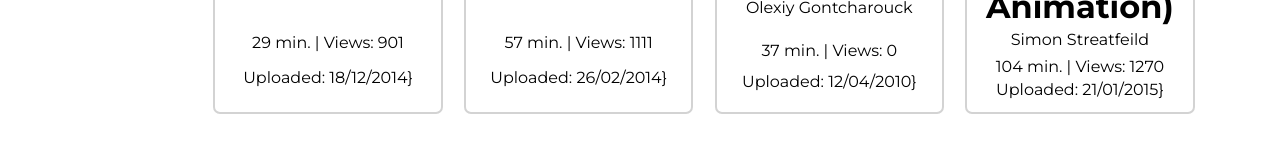
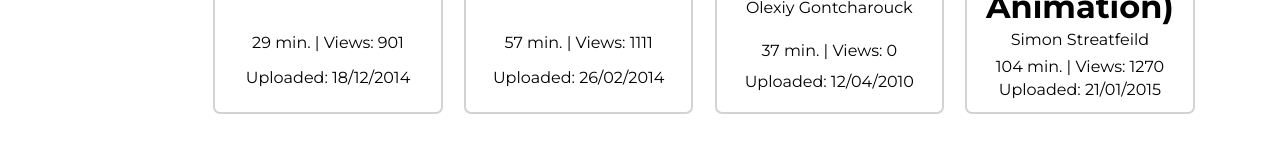
Before and after one commit to aldairbalanzar/SERP, a React (Create React App) app: page / in a window 1280 px wide. Shown: the part 615-757 px from the top of the page. Built offline with nearby package versions, Linux system fonts and the light colour scheme.

Commit message:
Update Card.js

```diff
--- a/src/components/Card.js
+++ b/src/components/Card.js
@@ -19,7 +19,7 @@ function Card({ video }) {
             <h3 className="card-username">{user.name}</h3>
             <div className="card-stats-container">
                 <h4 className="card-data">{duration} min. | Views: {stats.plays ? stats.plays : 0}</h4>
-                <h4 className="card-data">Uploaded: {`${date[2].slice(0, 2)}/${date[1]}/${date[0]}}`}</h4>
+                <h4 className="card-data">Uploaded: {`${date[2].slice(0, 2)}/${date[1]}/${date[0]}`}</h4>
 
             </div>
         </div>
```
